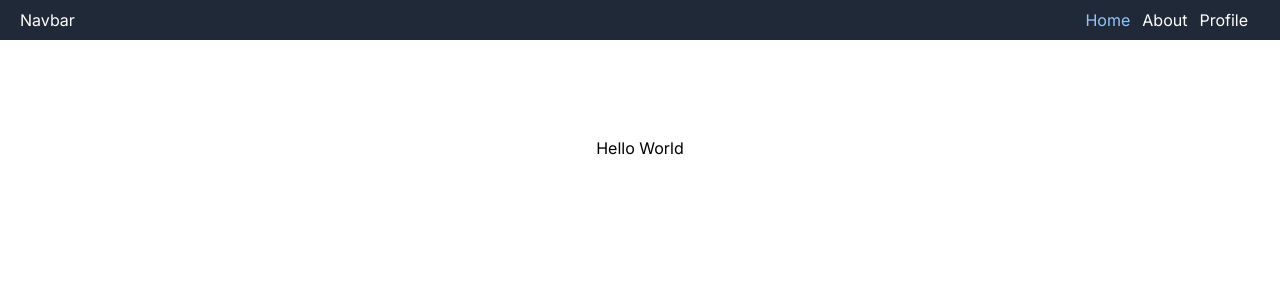
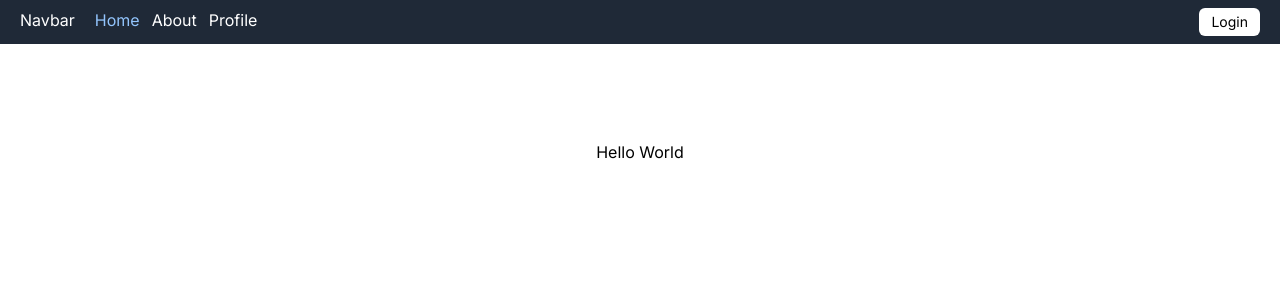
Before and after one commit to danimisme/Belajar-NextJS-App-Router, a Next.js app: page / in a window 1280 px wide. Shown: the top 300 px of the page. Built offline with nearby package versions, Linux system fonts and the light colour scheme.

Commit message:
learn how to navigate using useRoute

```diff
--- a/src/app/Navbar.tsx
+++ b/src/app/Navbar.tsx
@@ -1,13 +1,14 @@
 import Link from "next/link";
-import { usePathname } from "next/navigation";
+import { usePathname, useRouter } from "next/navigation";
 
 export default function Navbar() {
   const pathname = usePathname();
+  const router = useRouter();
   return (
-    <div>
-      <nav className="flex bg-gray-800 py-2 px-5">
+    <nav className="flex bg-gray-800 py-2 px-5 justify-between">
+      <div className="flex">
         <h1 className="text-white">Navbar</h1>
-        <ul className="flex ml-auto">
+        <ul className="flex ml-5">
           <Link href="/">
             <li
               className={`mr-3 ${
@@ -36,7 +37,15 @@ export default function Navbar() {
             </li>
           </Link>
         </ul>
-      </nav>
-    </div>
+      </div>
+      <div>
+        <button
+          className="bg-white rounded-md px-3 text-sm h-7 cursor-pointer"
+          onClick={() => router.push("/login")}
+        >
+          Login
+        </button>
+      </div>
+    </nav>
   );
 }
```
